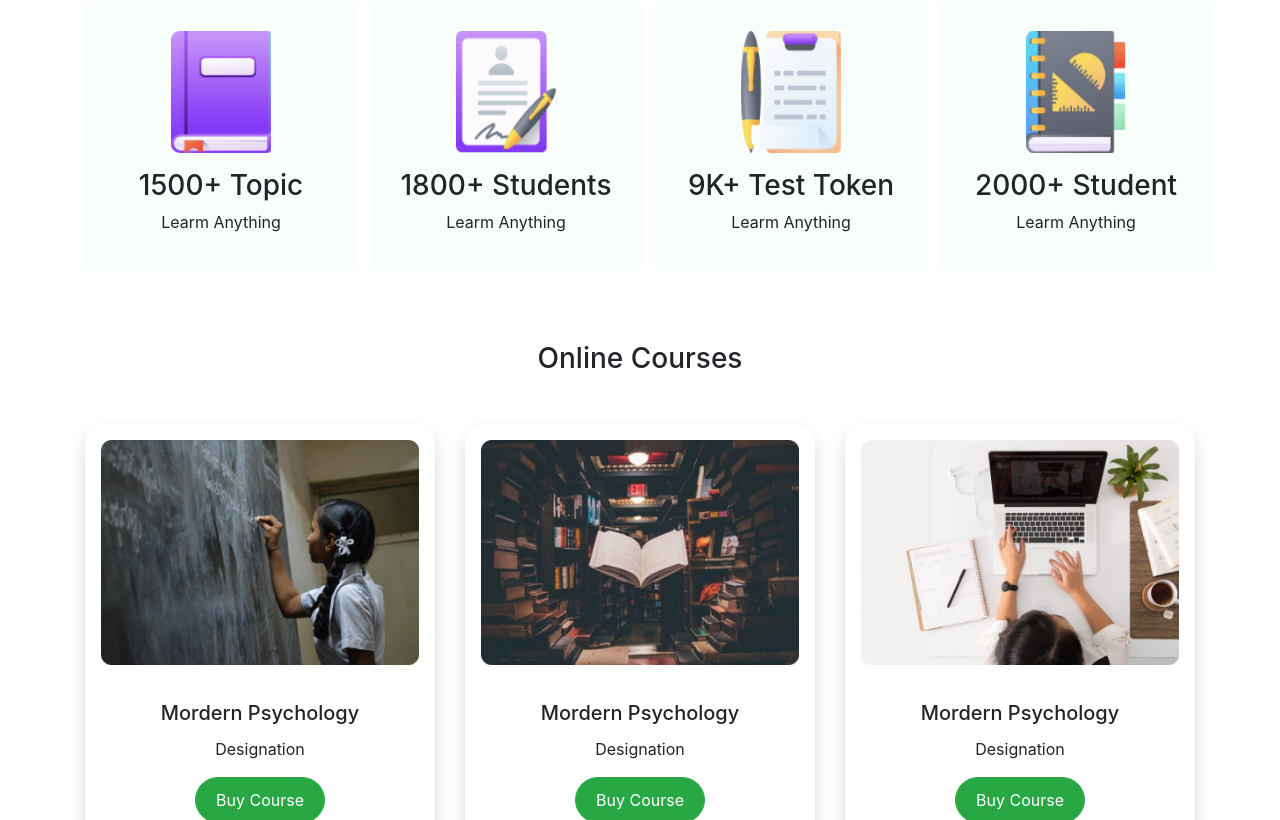
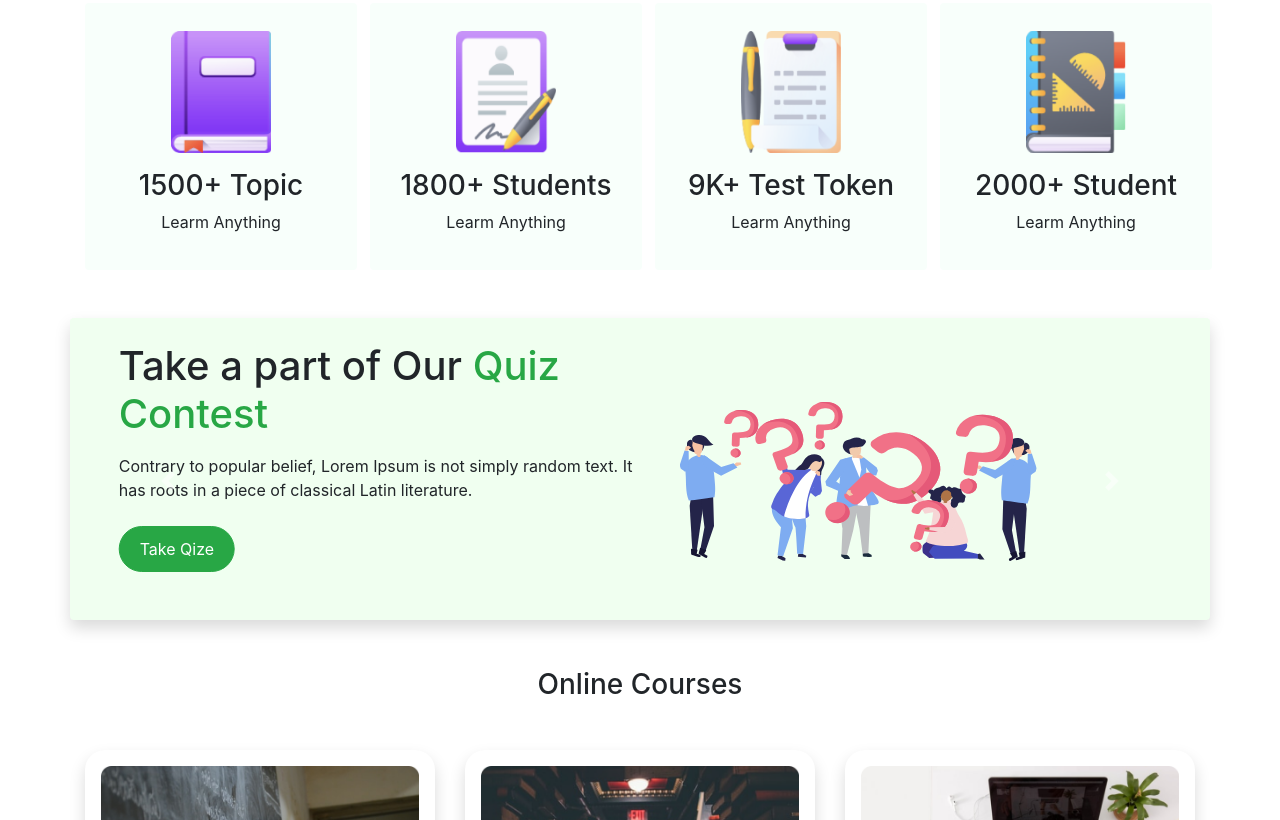
Before and after one commit to NuruzzamanKhan/e-school, a plain HTML site: page index.html in a window 1280 px wide. Shown: the part 563-1383 px from the top of the page. Drawn offline with nearby package versions, Linux system fonts and the light colour scheme.

Commit message:
add a carousel part

```diff
--- a/index.html
+++ b/index.html
@@ -56,7 +56,7 @@
     <div class="container portfolio mt-5 pb-4"><!--Protfolio section start-->
         <div class="row">
             <div class="col-md-3">
-                <div class="card rounded" style="width: 17rem;">
+                <div class="card rounded " style="width: 17rem;">
                     <div class="card-body text-center">
                       <img class="pt-2" src="icon/book.png" alt="">
                       <h3 class="pt-3">1500+ Topic</h3>
@@ -93,6 +93,50 @@
             </div>
         </div>
     </div><!--Protfolio section End-->
+
+
+    <div class="container pt-4 slide mb-5 mt-4 rounded shadow"><!--Carousel Section Start-->
+      <div id="carouselExampleControls" class="carousel slide carousel-bg" data-ride="carousel">
+          <div class="carousel-inner">
+            <div class="carousel-item active">
+              <div class="row align-items-center pl-5 pr-5">
+                <div class="col-md-7">
+                  <h1 class="pb-2 pl-5">Take a part of Our <span class="text-success"> Quiz Contest</span></h1>
+                    <p class="pl-5">Contrary to popular belief, Lorem Ipsum is not simply random text. It has roots in a piece of classical Latin literature.
+                    </p>
+                    <button class="btn btn-success mb-5 mt-2 ml-5">Take Qize</button>
+                </div>
+                <div class="col-md-5">
+                    <img src="images/quiz.svg" class="d-block w-100 pr-5" alt="...">
+                </div>
+            </div>
+            </div>
+            <div class="carousel-item">
+              <div class="row align-items-center pl-5 pr-5">
+                <div class="col-md-7">
+                    <h1 class="pb-2 pl-5">Join Us Our <span class="text-success"> Weekly Free Seminer</span></h1>
+                    <p class="pl-5">Contrary to popular belief, Lorem Ipsum is not simply random text. It has roots in a piece of classical Latin literature.
+                    </p>
+                    <button class="btn btn-success mb-5 mt-2 ml-5">Register Now</button>
+                </div>
+                <div class="col-md-5">
+                    <img src="images/seminer.svg" class="d-block w-100 pr-5" alt="...">
+                </div>
+            </div>
+            </div>
+          </div>
+          <a class="carousel-control-prev" href="#carouselExampleControls" role="button" data-slide="prev">
+            <span class="carousel-control-prev-icon" aria-hidden="true"></span>
+            <span class="sr-only">Previous</span>
+          </a>
+          <a class="carousel-control-next" href="#carouselExampleControls" role="button" data-slide="next">
+            <span class="carousel-control-next-icon" aria-hidden="true"></span>
+            <span class="sr-only">Next</span>
+          </a>
+        </div>
+  </div><!--Carousel Section End-->
+
+
 
     <div class="container courses mt-5 pb-5"><!--Courses section Start-->
         <h3 class="text-center mb-5">Online Courses</h3>
@@ -136,6 +180,8 @@
           </div>
     </div><!--Courses section End-->
 
+
+
     <div class="container testminial mt-4 mb-5"><!--Testmonial section start-->
         <h3 class="text-center pb-4">Testmonial</h3>
         <div class="d-flex justify-content-center">
@@ -144,8 +190,9 @@
         </div>
     </div><!--Testmonial section End-->
 
+
     <footer>
-        <div class="container footer text-white mb-0">
+        <div class="container footer text-white">
             <div class="row pt-5">
                 <div class="col-md-5">
                     <p>
--- a/style.css
+++ b/style.css
@@ -40,6 +40,10 @@ nav{
 .courses .card {
     border: none;
 }
+.slide{
+    background-color: #F0FFF0;
+}
+
 .testminial{
     padding: 0px 180px;
 }
```
Also changed, not shown: images/free-seminer.png (added), images/quiz.svg (added), images/seminer.svg (added).
